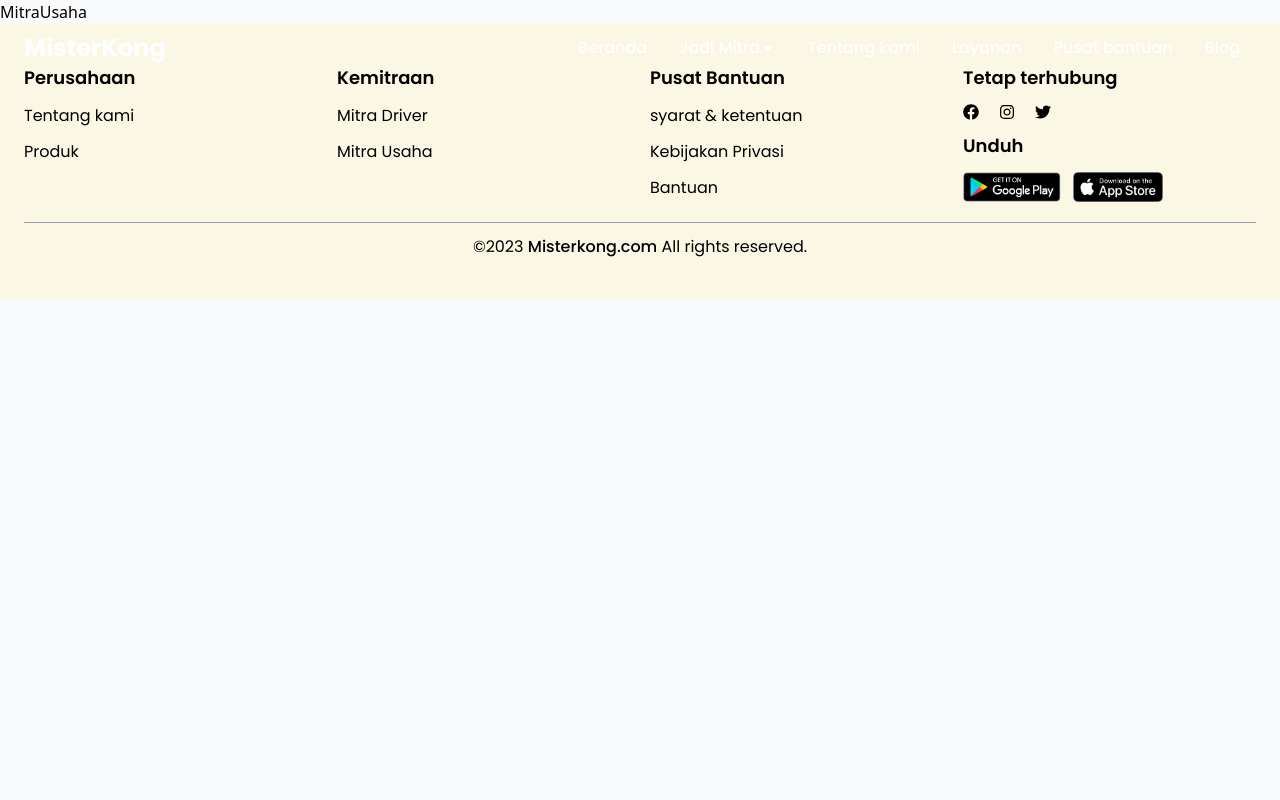
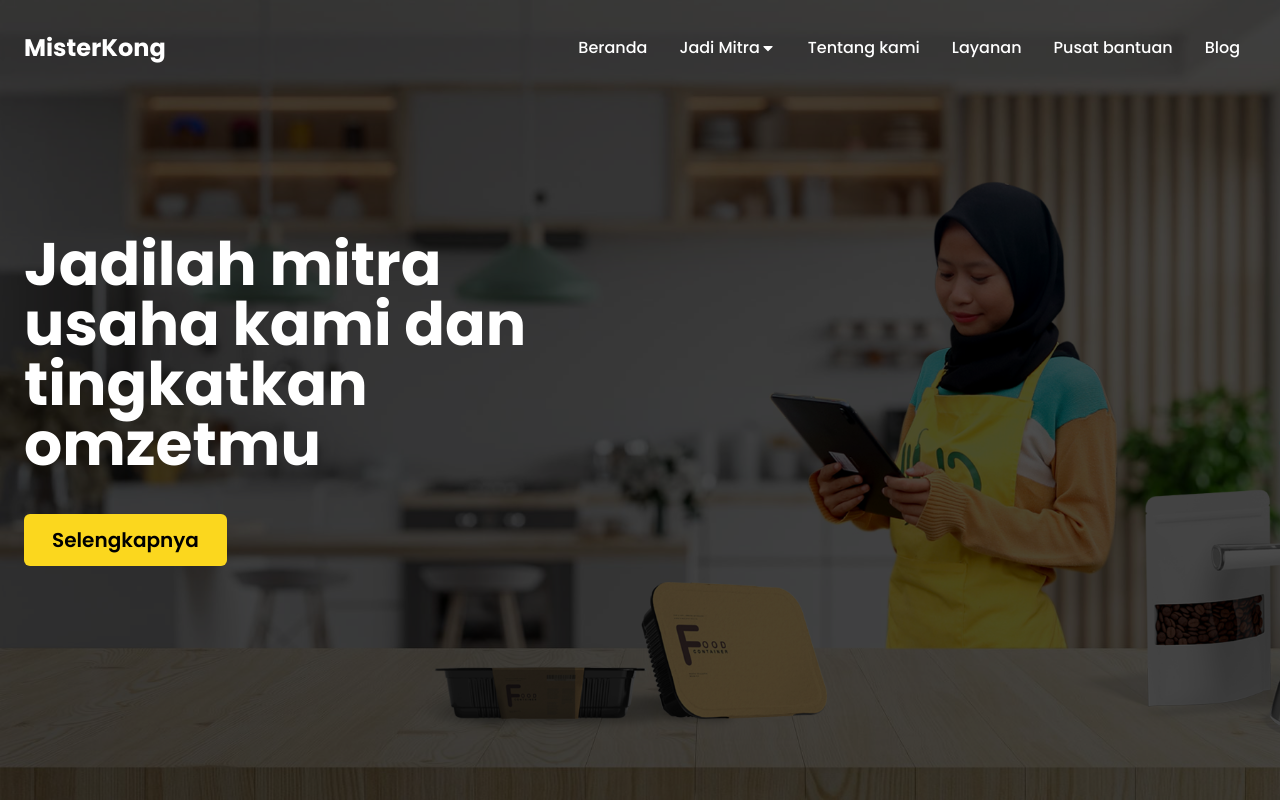
Before and after one commit to syhbandi/misterkong-front-end, a React (Vite) app: page /mitra-usaha in a window 1280 px wide. Shown: the top 800 px of the page. Built offline with nearby package versions, Linux system fonts and the light colour scheme.

Commit message:
done mitra usaha

```diff
--- a/src/pages/MitraUsaha/index.tsx
+++ b/src/pages/MitraUsaha/index.tsx
@@ -1,5 +1,63 @@
+import hero from "../../assets/hero-pos.jpg";
+import { motion } from "framer-motion";
+const item = {
+  off: {
+    opacity: 0,
+    y: 100,
+  },
+  on: {
+    opacity: 1,
+    y: 0,
+    transition: {
+      duration: 0.5,
+    },
+  },
+};
 const MitraUsaha = () => {
-  return <div>MitraUsaha</div>;
+  return (
+    <>
+      <header
+        className="h-screen bg-cover"
+        style={{ backgroundImage: `url(${hero})` }}
+      >
+        <div className="h-full backdrop-brightness-[30%]">
+          <div className="container mx-auto max-w-7xl px-6 h-full">
+            <div className="grid grid-cols-1 md:grid-cols-2 h-full">
+              <div className="flex items-center">
+                <div>
+                  <motion.h1
+                    variants={item}
+                    initial="off"
+                    whileInView={"on"}
+                    className="text-2xl md:text-6xl font-poppins text-white font-bold mb-10"
+                    viewport={{ once: true }}
+                  >
+                    Jadilah mitra usaha kami dan tingkatkan omzetmu
+                  </motion.h1>
+                  <motion.a
+                    variants={item}
+                    initial="off"
+                    whileInView={"on"}
+                    href="https://pos.misterkong.com"
+                    target="_blank"
+                    rel="noreferrer"
+                    viewport={{ once: true }}
+                  >
+                    <motion.span
+                      whileHover={{ scale: 1.1 }}
+                      className="inline-flex items-center justify-center bg-kong rounded-md text-xl font-poppins font-semibold px-7 py-3"
+                    >
+                      Selengkapnya
+                    </motion.span>
+                  </motion.a>
+                </div>
+              </div>
+            </div>
+          </div>
+        </div>
+      </header>
+    </>
+  );
 };
 
 export default MitraUsaha;
```
Also changed, not shown: src/assets/hero-pos.jpg (added).
